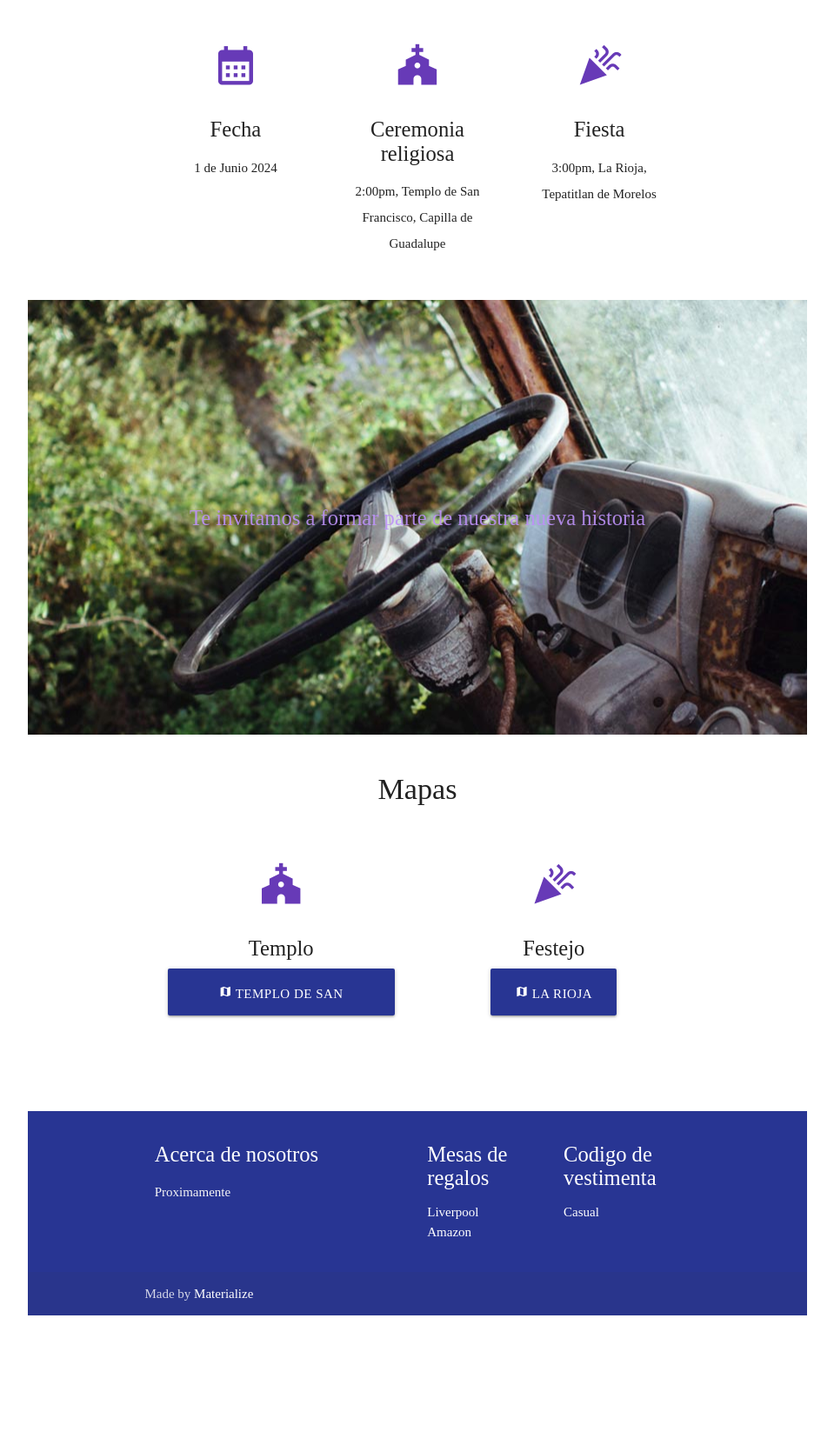
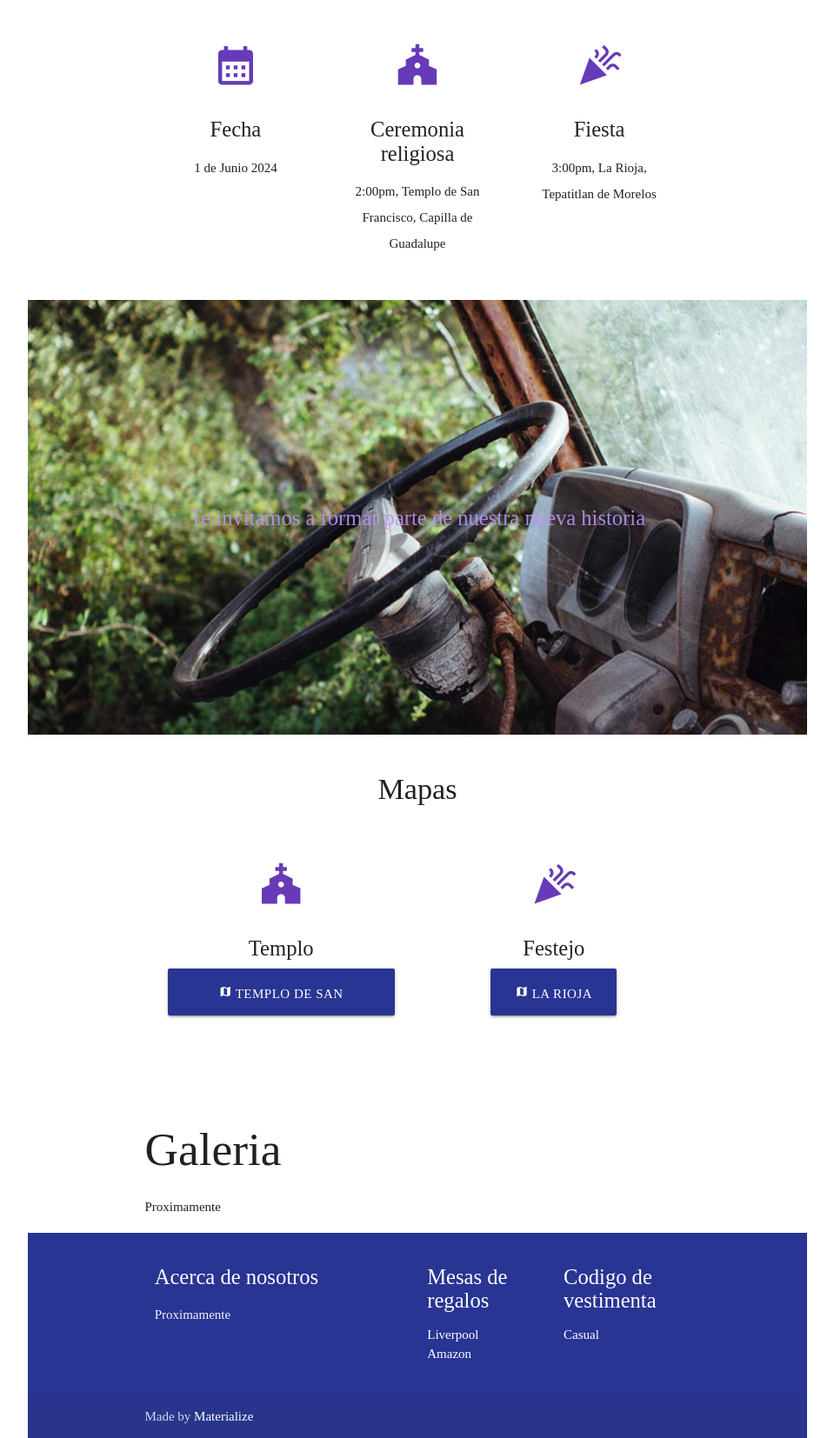
Before and after one commit to Diego448/wedding_control, a Flask app: page / in a window 1280 px wide. Shown: the part 625-2279 px from the top of the page at 87% size, without its empty margins (160-1119 px from the left). Before the commit the page ends 2138 px from the top, so only its background shows below. Run offline with Flask 3, Linux system fonts and the light colour scheme; some libraries are stand-ins or nearby versions; some web fonts are replaced.

Commit message:
Minor UI improvements

```diff
--- a/templates/parallax-template/index.html
+++ b/templates/parallax-template/index.html
@@ -161,8 +161,8 @@
       <div class="row center">
         {% if confirmed is false %}
         <div class="container">
-          <h1>Confirma tu asistencia</h1>
-          <h3>{{ invite_data['name'] }} ({{ invite_data['adults'] }} adultos, {{ invite_data['children'] }} menores)</h3>
+          <h3>Confirma tu asistencia</h3>
+          <h4>{{ invite_data['name'] }} ({{ invite_data['adults'] }} adultos, {{ invite_data['children'] }} menores)</h4>
           <form method="post">
             <div class="row">
               <div class="input-field col s12 m6 offset-m3 l6 offset-l3">
@@ -193,6 +193,11 @@
         {% endif %}
       </div>
     </div>
+  </div>
+
+  <div class="container">
+    <h2>Galeria</h2>
+    <p>Proximamente</p>
   </div>
 
   <footer class="page-footer indigo darken-3">
```
